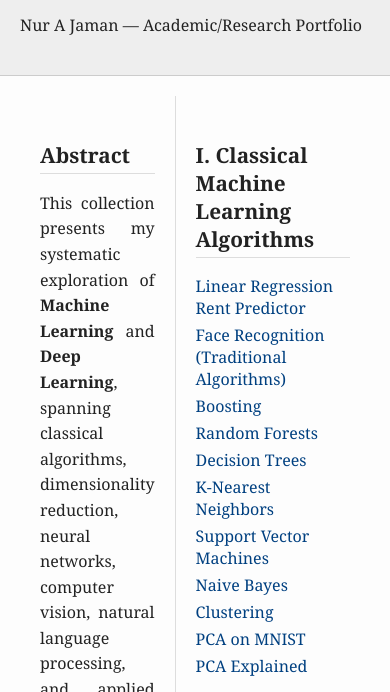
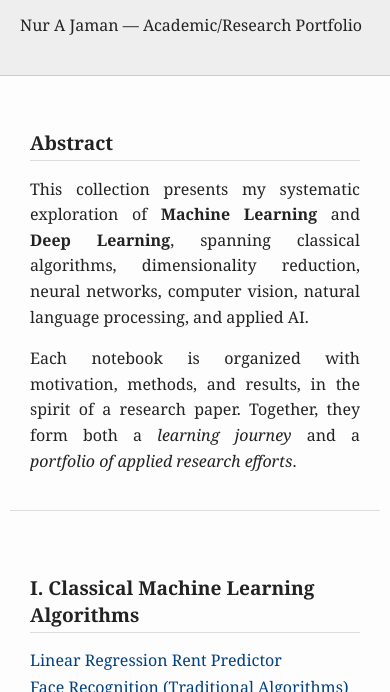
Before and after one commit to Tj-jm/turjo-ml-dl-ai-portfolio, a plain HTML site: page index.html in a window 390 px wide. Shown: the part 152-844 px from the top of the page. Drawn offline with Linux system fonts and the light colour scheme.

```diff
--- a/index.html
+++ b/index.html
@@ -3,7 +3,9 @@
 <head>
   <meta charset="UTF-8">
   <title>Turjo ML/DL Portfolio</title>
+
   <!-- SEO + Social Media Preview -->
+  <meta name="viewport" content="width=device-width, initial-scale=1.0">
   <meta name="title" content="Turjo Jaman — ML/DL Portfolio">
   <meta name="description" content="A curated collection of Machine Learning and Deep Learning projects, spanning classical ML, computer vision, NLP, time-series, and applied AI systems.">
 
@@ -12,14 +14,14 @@
   <meta property="og:url" content="https://turjo-ml-dl.turjo-jaman.com/">
   <meta property="og:title" content="Turjo Jaman — Machine Learning & Deep Learning Portfolio">
   <meta property="og:description" content="Explore 20+ ML/DL projects: from linear regression to CNNs, RNNs, NLP summarization, and Bangla OCR with math recognition.">
-<meta property="og:image" content="https://turjo-jaman.com/assets/portfolio-cover.png"> <!-- replace with your hosted image -->
+  <meta property="og:image" content="https://turjo-jaman.com/assets/portfolio-cover.png">
 
   <!-- Twitter -->
   <meta name="twitter:card" content="summary_large_image">
   <meta name="twitter:url" content="https://turjo-ml-dl.turjo-jaman.com/">
   <meta name="twitter:title" content="Turjo Jaman — ML/DL Portfolio">
   <meta name="twitter:description" content="Explore 20+ ML/DL projects: from theory to applied AI research systems.">
-<meta name="twitter:image" content="https://turjo-jaman.com/assets/portfolio-cover.png"> <!-- replace with your hosted image -->
+  <meta name="twitter:image" content="https://turjo-jaman.com/assets/portfolio-cover.png">
 
   <style>
     body {
@@ -45,18 +47,20 @@
       max-width: 1200px;
       margin: auto;
       padding: 20px;
+      gap: 20px;
+    }
+    .left, .right {
+      padding: 20px;
     }
     .left {
       flex: 1;
-      padding: 20px;
       border-right: 1px solid #ddd;
     }
     .right {
-      flex: 1.5;
-      padding: 20px;
+      flex: 2;
     }
     h2 {
-      font-size: 1.3em;
+      font-size: 1.2em;
       margin-top: 1.2em;
       border-bottom: 1px solid #ddd;
       padding-bottom: 4px;
@@ -86,6 +90,17 @@
       padding: 15px;
       border-top: 1px solid #ccc;
       margin-top: 20px;
+    }
+    /* Responsive layout */
+    @media (max-width: 900px) {
+      .container {
+        flex-direction: column;
+        padding: 10px;
+      }
+      .left {
+        border-right: none;
+        border-bottom: 1px solid #ddd;
+      }
     }
   </style>
 </head>
@@ -128,7 +143,6 @@
         <li><a href="https://nbviewer.org/github/Tj-jm/turjo-ml-dl-ai-portfolio/blob/main/classical_ml/PCA.ipynb">PCA Explained</a></li>
       </ul>
 
-
       <h2>II. Neural Networks</h2>
       <ul>
         <li><a href="https://nbviewer.org/github/Tj-jm/turjo-ml-dl-ai-portfolio/blob/main/neural_networks/NN_Iris_data.ipynb">Neural Networks on Iris</a></li>
@@ -144,7 +158,6 @@
         <li><a href="https://nbviewer.org/github/Tj-jm/turjo-ml-dl-ai-portfolio/blob/main/computer_vision/cifr_10.ipynb">CIFAR-10 CNN</a></li>
         <li><a href="https://nbviewer.org/github/Tj-jm/turjo-ml-dl-ai-portfolio/blob/main/computer_vision/mnist_with_cnn.ipynb">MNIST CNN</a></li>
         <li><a href="https://nbviewer.org/github/Tj-jm/turjo-ml-dl-ai-portfolio/blob/main/computer_vision/Handwritten_digit_classification.ipynb">Handwritten Digit Classification</a></li>
-
       </ul>
 
       <h2>IV. Sequential Models</h2>
@@ -155,12 +168,12 @@
       <h2>V. Natural Language Processing</h2>
       <ul>
         <li><a href="https://nbviewer.org/github/Tj-jm/turjo-ml-dl-ai-portfolio/blob/main/nlp/NLP.ipynb">NLP Basics</a></li>
-        <li><a href="https://nbviewer.org/github/Tj-jm/turjo-ml-dl-ai-portfolio/blob/main/nlp/NLP_project.ipynb">Summarization & Quiz Generation</a></li>
+        <li><a href="https://nbviewer.org/github/Tj-jm/turjo-ml-dl-ai-portfolio/blob/main/nlp/NLP_project.ipynb?flush_cache=true">Summarization & Quiz Generation</a></li>
       </ul>
 
       <h2>VI. Applied AI Projects</h2>
       <ul>
-        <li><a href="https://nbviewer.org/github/Tj-jm/turjo-ml-dl-ai-portfolio/blob/main/applied_ai/bangla_ocr.py">Bangla OCR + Math Recognition</a></li>
+        <li><a href="https://github.com/Tj-jm/turjo-ml-dl-ai-portfolio/blob/main/applied_ai/bangla_ocr.py">Bangla OCR + Math Recognition</a></li>
       </ul>
     </div>
   </div>
```
Also changed, not shown: 1 other file. Lines whose indentation alone changed are shown as unchanged.
